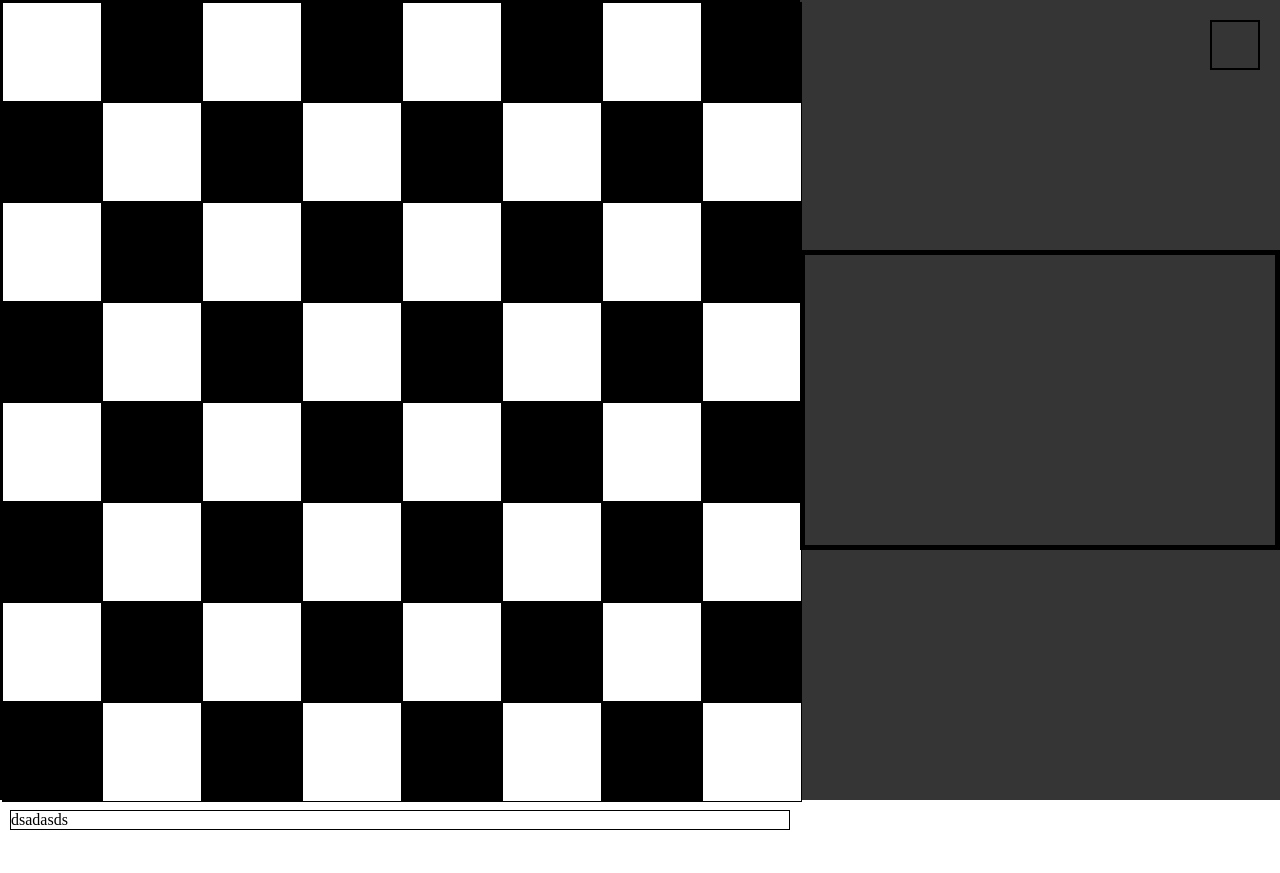
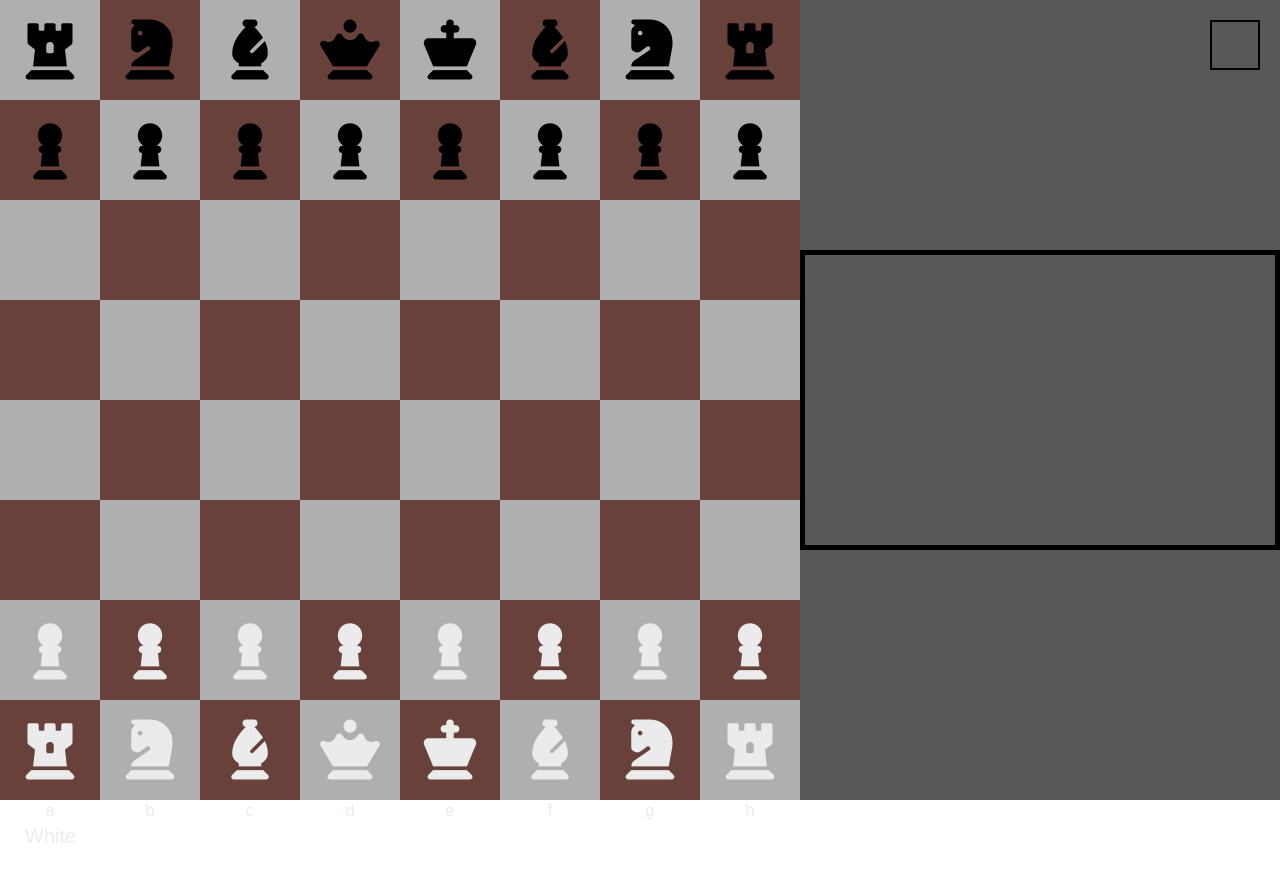
Before and after one commit to spajki131/Chess, a plain HTML site: page index.html in a window 1280 px wide. Before the commit the page ends 840 px from the top, so only its background shows below. Drawn offline with Linux system fonts and the light colour scheme; a web font is replaced by a local one.

Commit message:
add fontAwesome, pieces, field coordinates
style pieces and chessboard

```diff
--- a/index.html
+++ b/index.html
@@ -4,14 +4,81 @@
     <meta charset="UTF-8" />
     <meta http-equiv="X-UA-Compatible" content="IE=edge" />
     <meta name="viewport" content="width=device-width, initial-scale=1.0" />
+    <script
+      src="https://kit.fontawesome.com/c3c5d236ed.js"
+      crossorigin="anonymous"
+    ></script>
+    <link rel="preconnect" href="https://fonts.googleapis.com" />
+    <link rel="preconnect" href="https://fonts.gstatic.com" crossorigin />
+    <link
+      href="https://fonts.googleapis.com/css2?family=Comme:wght@300;400;700&display=swap"
+      rel="stylesheet"
+    />
     <link rel="stylesheet" href="style.css" />
     <title>Chess</title>
   </head>
   <body>
     <div class="wrapper">
       <div class="interface">
-        <div class="blackInfo info">dsadsa</div>
+        <div class="blackInfo info">Black</div>
         <div class="chessboard">
+          <div class="whiteSquare square">
+            <span class="number">8</span><i class="fas fa-chess-rook"></i>
+          </div>
+          <div class="blackSquare square">
+            <i class="fas fa-chess-knight"></i>
+          </div>
+          <div class="whiteSquare square">
+            <i class="fas fa-chess-bishop"></i>
+          </div>
+          <div class="blackSquare square">
+            <i class="fas fa-chess-queen"></i>
+          </div>
+          <div class="whiteSquare square">
+            <i class="fas fa-chess-king"></i>
+          </div>
+          <div class="blackSquare square">
+            <i class="fas fa-chess-bishop"></i>
+          </div>
+          <div class="whiteSquare square">
+            <i class="fas fa-chess-knight"></i>
+          </div>
+          <div class="blackSquare square">
+            <i class="fas fa-chess-rook"></i>
+          </div>
+          <div class="blackSquare square">
+            <span class="number">7</span><i class="fas fa-chess-pawn"></i>
+          </div>
+          <div class="whiteSquare square">
+            <i class="fas fa-chess-pawn"></i>
+          </div>
+          <div class="blackSquare square">
+            <i class="fas fa-chess-pawn"></i>
+          </div>
+          <div class="whiteSquare square">
+            <i class="fas fa-chess-pawn"></i>
+          </div>
+          <div class="blackSquare square">
+            <i class="fas fa-chess-pawn"></i>
+          </div>
+          <div class="whiteSquare square">
+            <i class="fas fa-chess-pawn"></i>
+          </div>
+          <div class="blackSquare square">
+            <i class="fas fa-chess-pawn"></i>
+          </div>
+          <div class="whiteSquare square">
+            <i class="fas fa-chess-pawn"></i>
+          </div>
+          <div class="whiteSquare square"><span class="number">6</span></div>
+          <div class="blackSquare square"></div>
+          <div class="whiteSquare square"></div>
+          <div class="blackSquare square"></div>
+          <div class="whiteSquare square"></div>
+          <div class="blackSquare square"></div>
+          <div class="whiteSquare square"></div>
+          <div class="blackSquare square"></div>
+          <div class="blackSquare square"><span class="number">5</span></div>
           <div class="whiteSquare square"></div>
           <div class="blackSquare square"></div>
           <div class="whiteSquare square"></div>
@@ -19,7 +86,7 @@
           <div class="whiteSquare square"></div>
           <div class="blackSquare square"></div>
           <div class="whiteSquare square"></div>
-          <div class="blackSquare square"></div>
+          <div class="whiteSquare square"><span class="number">4</span></div>
           <div class="blackSquare square"></div>
           <div class="whiteSquare square"></div>
           <div class="blackSquare square"></div>
@@ -27,7 +94,7 @@
           <div class="blackSquare square"></div>
           <div class="whiteSquare square"></div>
           <div class="blackSquare square"></div>
-          <div class="whiteSquare square"></div>
+          <div class="blackSquare square"><span class="number">3</span></div>
           <div class="whiteSquare square"></div>
           <div class="blackSquare square"></div>
           <div class="whiteSquare square"></div>
@@ -35,49 +102,65 @@
           <div class="whiteSquare square"></div>
           <div class="blackSquare square"></div>
           <div class="whiteSquare square"></div>
-          <div class="blackSquare square"></div>
-          <div class="blackSquare square"></div>
-          <div class="whiteSquare square"></div>
-          <div class="blackSquare square"></div>
-          <div class="whiteSquare square"></div>
-          <div class="blackSquare square"></div>
-          <div class="whiteSquare square"></div>
-          <div class="blackSquare square"></div>
-          <div class="whiteSquare square"></div>
-          <div class="whiteSquare square"></div>
-          <div class="blackSquare square"></div>
-          <div class="whiteSquare square"></div>
-          <div class="blackSquare square"></div>
-          <div class="whiteSquare square"></div>
-          <div class="blackSquare square"></div>
-          <div class="whiteSquare square"></div>
-          <div class="blackSquare square"></div>
-          <div class="blackSquare square"></div>
-          <div class="whiteSquare square"></div>
-          <div class="blackSquare square"></div>
-          <div class="whiteSquare square"></div>
-          <div class="blackSquare square"></div>
-          <div class="whiteSquare square"></div>
-          <div class="blackSquare square"></div>
-          <div class="whiteSquare square"></div>
-          <div class="whiteSquare square"></div>
-          <div class="blackSquare square"></div>
-          <div class="whiteSquare square"></div>
-          <div class="blackSquare square"></div>
-          <div class="whiteSquare square"></div>
-          <div class="blackSquare square"></div>
-          <div class="whiteSquare square"></div>
-          <div class="blackSquare square"></div>
-          <div class="blackSquare square"></div>
-          <div class="whiteSquare square"></div>
-          <div class="blackSquare square"></div>
-          <div class="whiteSquare square"></div>
-          <div class="blackSquare square"></div>
-          <div class="whiteSquare square"></div>
-          <div class="blackSquare square"></div>
-          <div class="whiteSquare square"></div>
+          <div class="whiteSquare square">
+            <span class="number">2</span
+            ><i class="fas fa-chess-pawn whitePiece"></i>
+          </div>
+          <div class="blackSquare square">
+            <i class="fas fa-chess-pawn whitePiece"></i>
+          </div>
+          <div class="whiteSquare square">
+            <i class="fas fa-chess-pawn whitePiece"></i>
+          </div>
+          <div class="blackSquare square">
+            <i class="fas fa-chess-pawn whitePiece"></i>
+          </div>
+          <div class="whiteSquare square">
+            <i class="fas fa-chess-pawn whitePiece"></i>
+          </div>
+          <div class="blackSquare square">
+            <i class="fas fa-chess-pawn whitePiece"></i>
+          </div>
+          <div class="whiteSquare square">
+            <i class="fas fa-chess-pawn whitePiece"></i>
+          </div>
+          <div class="blackSquare square">
+            <i class="fas fa-chess-pawn whitePiece"></i>
+          </div>
+          <div class="blackSquare square">
+            <span class="number">1</span><span class="letter">a</span
+            ><i class="fas fa-chess-rook whitePiece"></i>
+          </div>
+          <div class="whiteSquare square">
+            <span class="letter">b</span
+            ><i class="fas fa-chess-knight whitePiece"></i>
+          </div>
+          <div class="blackSquare square">
+            <span class="letter">c</span
+            ><i class="fas fa-chess-bishop whitePiece"></i>
+          </div>
+          <div class="whiteSquare square">
+            <span class="letter">d</span
+            ><i class="fas fa-chess-queen whitePiece"></i>
+          </div>
+          <div class="blackSquare square">
+            <span class="letter">e</span
+            ><i class="fas fa-chess-king whitePiece"></i>
+          </div>
+          <div class="whiteSquare square">
+            <span class="letter">f</span
+            ><i class="fas fa-chess-bishop whitePiece"></i>
+          </div>
+          <div class="blackSquare square">
+            <span class="letter">g</span
+            ><i class="fas fa-chess-knight whitePiece"></i>
+          </div>
+          <div class="whiteSquare square">
+            <span class="letter">h</span
+            ><i class="fas fa-chess-rook whitePiece"></i>
+          </div>
         </div>
-        <div class="whiteInfo info">dsadasds</div>
+        <div class="whiteInfo info">White</div>
       </div>
       <div class="timer"></div>
       <div class="settings"></div>
--- a/style.css
+++ b/style.css
@@ -5,19 +5,18 @@
 }
 
 .wrapper {
-  background-color: #353535;
   display: flex;
-  height: 100vh;
   align-items: center;
   justify-content: space-evenly;
-}
-
-.interface {
+  height: 100vh;
+  font-family: "Comme", sans-serif;
+  background-color: #585858;
 }
 
 .info {
-  margin: 10px;
-  border: 1px solid black;
+  margin: 25px;
+  font-size: 20px;
+  color: #ededed;
 }
 
 .chessboard {
@@ -33,21 +32,51 @@
     "a1 b1 c1 d1 e1 f1 g1 h1";
   width: 800px;
   height: 800px;
-  border: 2px solid black;
 }
 
 .square {
+  position: relative;
   width: 100px;
   height: 100px;
-  border: 1px solid black;
+}
+
+.square span {
+  position: absolute;
+  font-size: 16px;
+  color: #f1e9e9;
+}
+
+.square span.number {
+  top: 50%;
+  left: -15%;
+  transform: translateY(-50%);
+}
+
+.square span.letter {
+  bottom: -20%;
+  left: 50%;
+  transform: translateX(-50%);
 }
 
 .whiteSquare {
-  background-color: #fff;
+  background-color: rgb(175, 175, 175);
 }
 
 .blackSquare {
-  background-color: #000;
+  background-color: #68413a;
+}
+
+div.square i {
+  position: absolute;
+  top: 50%;
+  left: 50%;
+  transform: translate(-50%, -50%);
+  font-size: 60px;
+  cursor: pointer;
+}
+
+.whitePiece {
+  color: rgb(235, 235, 235);
 }
 
 .timer {
```
